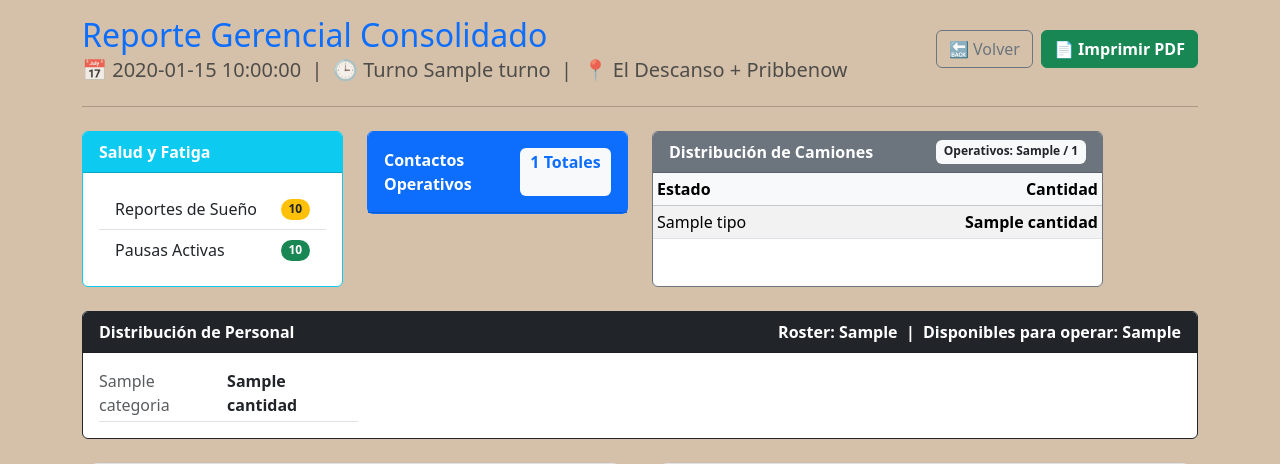
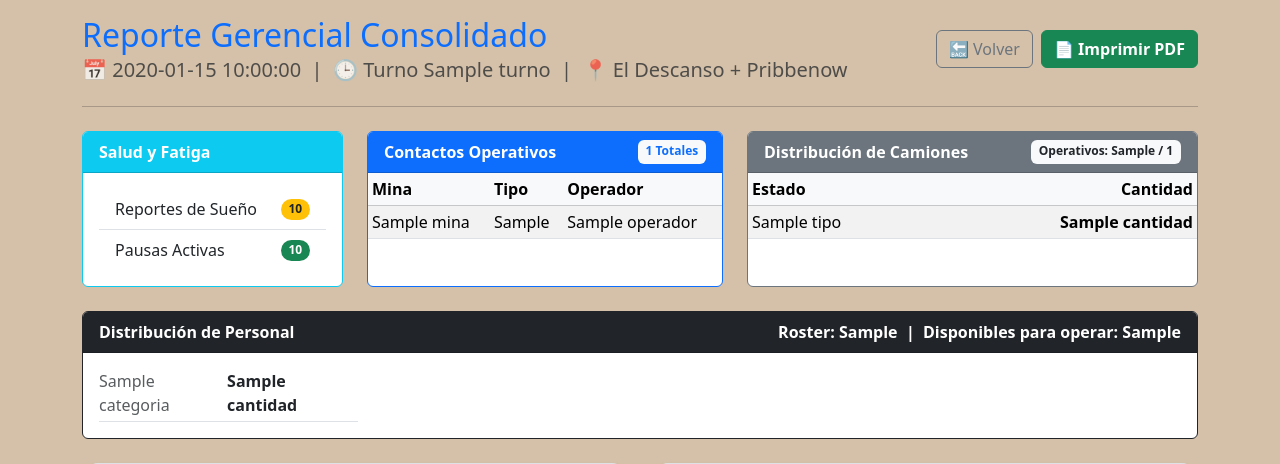
Before and after one commit to pechi415/rct-app, a Flask app: template templates/gerencia_dashboard.html in a window 1280 px wide. Shown: the part 80-544 px from the top of the page. Run offline with Flask 3, Linux system fonts and the light colour scheme; the template is opened without the code that fills it: most values are stand-ins (such as "Sample title", 1, 10 or a date in 2020); some libraries are stand-ins or nearby versions.

Commit message:
Revertidos cambios en dashboard (se mantiene Contactos Operativos en la web)

```diff
--- a/templates/gerencia_dashboard.html
+++ b/templates/gerencia_dashboard.html
@@ -37,17 +37,42 @@
             </div>
         </div>
     </div>
-    <!-- 2. KPI CONTACTOS (SOLO TOTAL) -->
-    <div class="col-md-6 col-lg-3">
-        <div class="card border-primary">
-            <div class="card-header bg-primary text-white fw-bold d-flex justify-content-between py-3">
+
+    <!-- 2. CONTACTOS -->
+    <div class="col-md-6 col-lg-4">
+        <div class="card h-100 border-primary">
+            <div class="card-header bg-primary text-white fw-bold d-flex justify-content-between">
                 <span>Contactos Operativos</span>
-                <span class="badge bg-light text-primary fs-6">{{ total_contactos }} Totales</span>
+                <span class="badge bg-light text-primary">{{ total_contactos }} Totales</span>
+            </div>
+            <div class="card-body p-0">
+                {% if contactos %}
+                <div style="max-height: 250px; overflow-y: auto;">
+                    <table class="table table-sm table-striped mb-0">
+                        <thead class="table-light">
+                            <tr>
+                                <th>Mina</th>
+                                <th>Tipo</th>
+                                <th>Operador</th>
+                            </tr>
+                        </thead>
+                        <tbody>
+                            {% for c in contactos %}
+                            <tr>
+                                <td>{{ c.mina }}</td>
+                                <td>{{ c.tipo_contacto }}</td>
+                                <td>{{ c.operador }}</td>
+                            </tr>
+                            {% endfor %}
+                        </tbody>
+                    </table>
+                </div>
+                {% else %}
+                <div class="p-3 text-muted">No hay contactos registrados.</div>
+                {% endif %}
             </div>
         </div>
     </div>
-
-
 
     <!-- 3. DISTRIBUCION CAMIONES -->
     <div class="col-md-12 col-lg-5">
```
